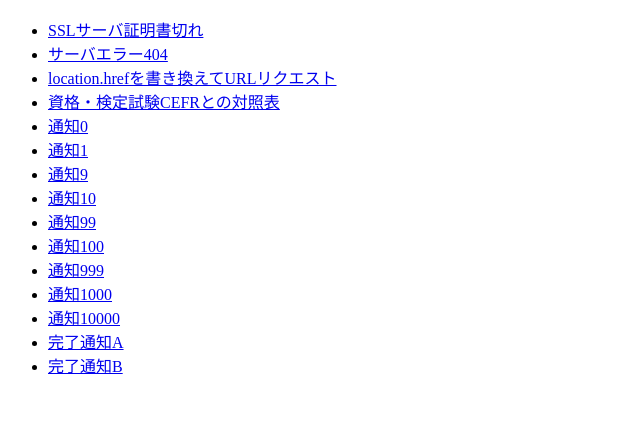
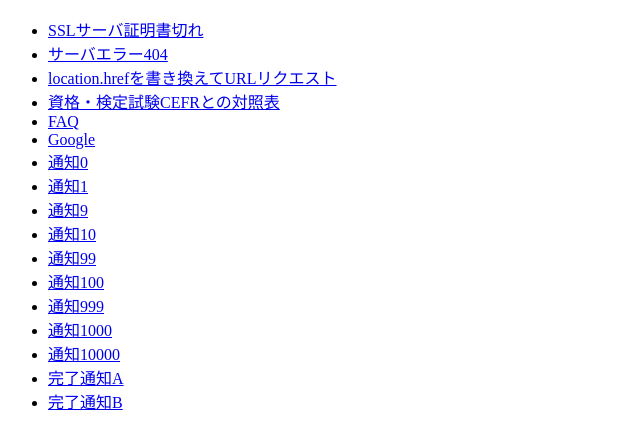
Before and after one commit to formula28/test, a plain HTML site: page docs/index.html in a window 1280 px wide. Shown: the part 50-498 px from the top of the page, without its empty margins (0-640 px from the left). Drawn offline with Linux system fonts and the light colour scheme.

Commit message:
Update index.html

```diff
--- a/docs/index.html
+++ b/docs/index.html
@@ -10,6 +10,8 @@
 <li><a href="https://github.com/formula28/test/edit/master/README">サーバエラー404</a></li>
 <li><a href="./test_locationhref_update.html">location.hrefを書き換えてURLリクエスト</a></li>
 <li><a href="http://4skills.jp/qualification/comparison_cefr.html">資格・検定試験CEFRとの対照表</a></li>
+<li><a href="https://e4skills.com/web/top/index.html#faq">FAQ</a></li>
+<li><a href="https://www.google.co.jp">Google</a></li>
 <li><a href="e4s://decrimentkadai/0">通知0</a></li>
 <li><a href="e4s://decrimentkadai/1">通知1</a></li>
 <li><a href="e4s://decrimentkadai/9">通知9</a></li>
```
